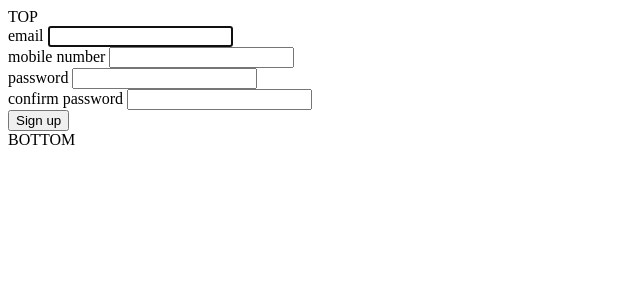
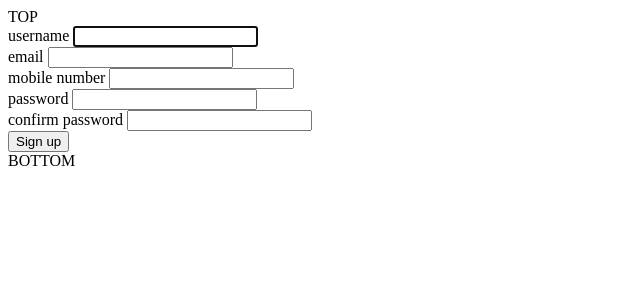
Before and after one commit to eleanorstrib/mycadenza, a Django app: page / in a window 1280 px wide. Shown: the top 300 px of the page, without its empty margins (0-640 px from the left). Run offline with Django 3.2, Linux system fonts and the light colour scheme.

Commit message:
fixed form validation errors bug and api

```diff
--- a/mycadenza/mycadenza/serializers.py
+++ b/mycadenza/mycadenza/serializers.py
@@ -4,4 +4,4 @@ from signup.models import CadenzaUser
 class CadenzaUserSerializer(serializers.HyperlinkedModelSerializer):
     class Meta:
         model = CadenzaUser
-        fields = ('email', 'mobile', 'username', 'tracker_name', 'id',)
+        fields = ('email', 'mobile', 'username', 'id',)
--- a/mycadenza/reports/templates/reports/dashboard.html
+++ b/mycadenza/reports/templates/reports/dashboard.html
@@ -3,5 +3,6 @@
 {% block title %}Dashboard{% endblock %}
 
 {% block content %}
-This is the dashboard, {{ username }}.
+This is the dashboard, {{ user }}.
+
 {% endblock %}
--- a/mycadenza/signup/forms.py
+++ b/mycadenza/signup/forms.py
@@ -5,5 +5,5 @@ from .models import CadenzaUser
 class CadenzaUserForm(UserCreationForm):
     class Meta(UserCreationForm.Meta):
         model = CadenzaUser
-        fields = ('email', 'mobile')
+        fields = ('username', 'email', 'mobile')
         error_css_class = 'error'
--- a/mycadenza/signup/models.py
+++ b/mycadenza/signup/models.py
@@ -5,5 +5,4 @@ from phonenumber_field.modelfields import PhoneNumberField
 class CadenzaUser(AbstractUser):
     email = models.EmailField(max_length=100, unique=True)
     mobile = PhoneNumberField()
-    USERNAME_FIELD = 'email'
-    REQUIRED_FIELDS=['username', 'mobile', 'password']
+    REQUIRED_FIELDS=['email', 'mobile', 'password']
--- a/mycadenza/signup/templates/signup/signup.html
+++ b/mycadenza/signup/templates/signup/signup.html
@@ -6,9 +6,15 @@
       {% csrf_token %}
       {{ form.non_field_errors }}
       <div class="fieldWrapper">
+        {{ form.username.errors }}
+        <label for="{{ form.username.id_for_label }}">username</label>
+        {{ form.username }}
+        </label>
+      </div>
+      <div class="fieldWrapper">
         {{ form.email.errors }}
         <label for="{{ form.email.id_for_label }}">email</label>
-        {{ form.email}}
+        {{ form.email }}
         </label>
       </div>
       <div class="fieldWrapper">
--- a/mycadenza/signup/views.py
+++ b/mycadenza/signup/views.py
@@ -49,8 +49,9 @@ def change_password(request):
 
 @login_required
 def dashboard(request, id):
+    user = CadenzaUser.objects.get(id=request.user.id)
     return render (request, 'reports/dashboard.html',
-                    {}
+                    {'user': user}
                 )
 
 @login_required
```
